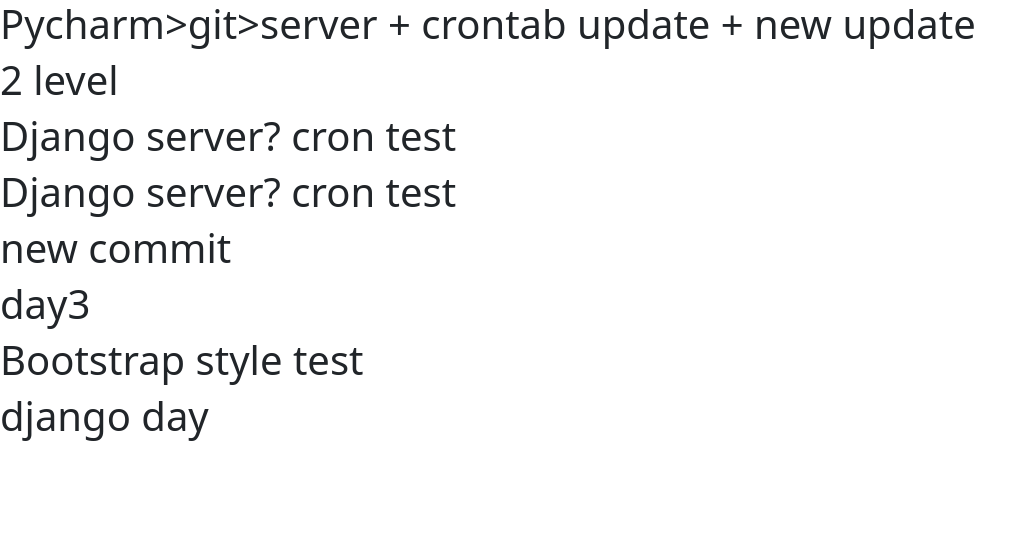
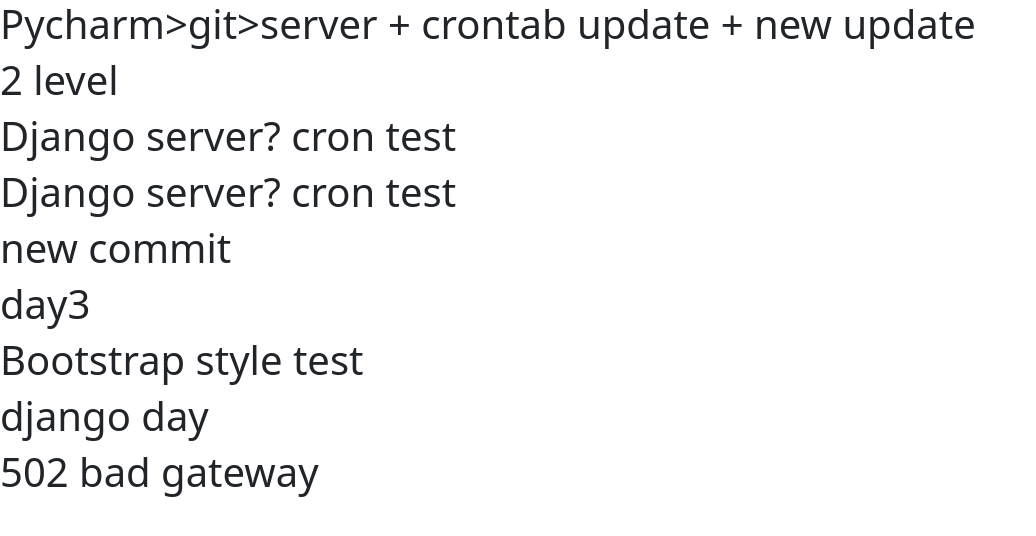
Before and after one commit to cheeeezy/webservertest, a plain HTML site: page index.html in a window 1280 px wide. Shown: the whole page, without its empty margins (0-1036 px from the left). Drawn offline with nearby package versions, Linux system fonts and the light colour scheme.

Commit message:
initial commit with index.html

```diff
--- a/index.html
+++ b/index.html
@@ -17,6 +17,6 @@
 <h1>Bootstrap style test</h1>
 
 <h1>django day</h1>
-
+<h1> 502 bad gateway</h1>
 </body>
 </html>
```
